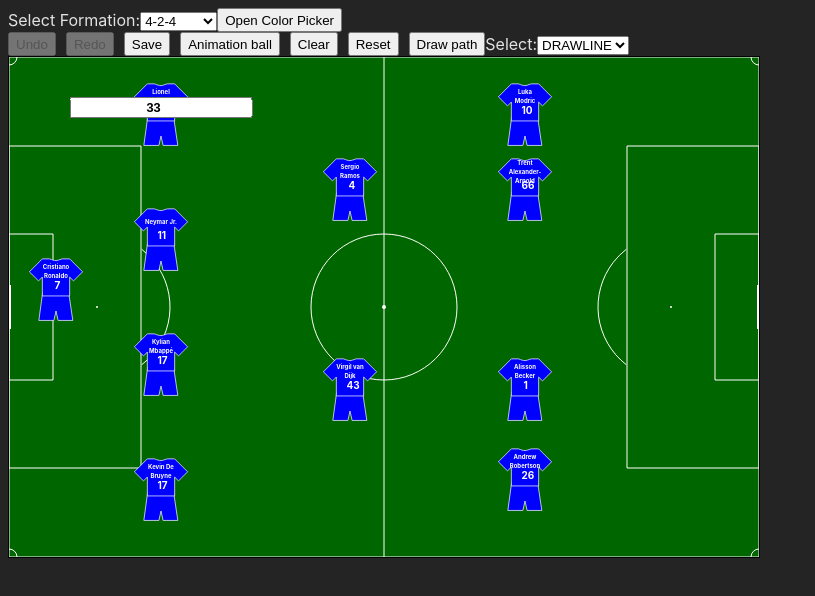
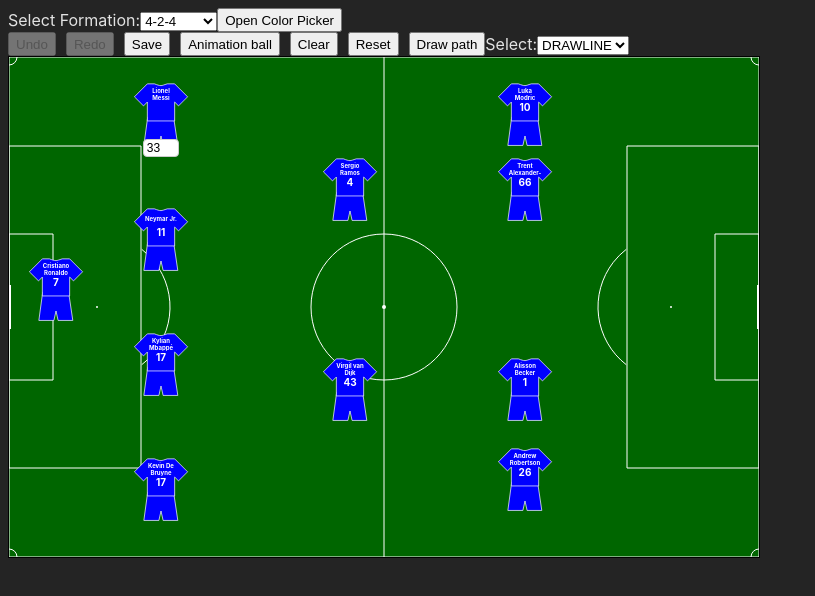
Before and after one commit to yarinTag/Tactical-Board, a React (Vite) app: page / in a window 1280 px wide. Both pictures are taken after a click on the element "33". Shown: the top 596 px of the page, without its empty margins (0-815 px from the left). Built offline with nearby package versions, Linux system fonts and the light colour scheme.

Commit message:
fixed touch listeners & uniform

```diff
--- a/src/component/Uniform.tsx
+++ b/src/component/Uniform.tsx
@@ -34,7 +34,12 @@ const Uniform: React.FC<PlayerProps> = ({ player, onUpdatePlayer }) => {
   };
 
   return (
-    <>
+    <div
+      style={{
+        position: 'relative',
+        textAlign: 'center',
+      }}
+    >
       <Kit
         shirtFill={player.shirtColor}
         shirtStroke='#ffffff'
@@ -50,15 +55,23 @@ const Uniform: React.FC<PlayerProps> = ({ player, onUpdatePlayer }) => {
           defaultValue={player.name}
           onChange={handleNameChange}
           onBlur={handleNameBlur}
+          maxLength={20}
           style={{
             position: 'absolute',
-            top: '0%',
+            top: '10%',
             left: '50%',
             transform: 'translate(-50%, -50%)',
-            color: 'black',
-            fontWeight: 'bold',
-            fontSize: '1.8vw',
+            width: '70%',
+            fontSize: '12px',
+            padding: '4px',
+            border: '1px solid #ccc',
+            borderRadius: '4px',
             textAlign: 'center',
+            lineHeight: '1.2em',
+            maxHeight: '2.4em',
+            overflow: 'hidden',
+            whiteSpace: 'normal',
+            textOverflow: 'ellipsis',
           }}
         />
       ) : (
@@ -66,14 +79,19 @@ const Uniform: React.FC<PlayerProps> = ({ player, onUpdatePlayer }) => {
           onClick={handleNameClick}
           style={{
             position: 'absolute',
-            top: '24%',
+            top: '22%',
             left: '50%',
             transform: 'translate(-50%, -50%)',
             color: '#ffffff',
-            fontWeight: 'bold',
             fontSize: '6px',
             textAlign: 'center',
+            fontWeight: 'bold',
             cursor: 'pointer',
+            lineHeight: '1.2em',
+            maxHeight: '2.4em',
+            overflow: 'hidden',
+            whiteSpace: 'normal',
+            textOverflow: 'ellipsis',
           }}
         >
           {player.name}
@@ -89,12 +107,13 @@ const Uniform: React.FC<PlayerProps> = ({ player, onUpdatePlayer }) => {
           onBlur={handleNumberBlur}
           style={{
             position: 'absolute',
-            bottom: '50%',
+            bottom: '15%',
             left: '50%',
-            transform: 'translateX(-50%)',
-            color: 'black',
-            fontWeight: 'bold',
-            fontSize: '1vw',
+            transform: 'translate(-50%, 50%)',
+            width: '30px',
+            fontSize: '12px',
+            border: '1px solid #ccc',
+            borderRadius: '4px',
             textAlign: 'center',
           }}
         />
@@ -103,9 +122,9 @@ const Uniform: React.FC<PlayerProps> = ({ player, onUpdatePlayer }) => {
           onClick={handleNumberClick}
           style={{
             position: 'absolute',
-            bottom: '50%',
-            left: +player.shirtNumber > 9 ? '45%' : '48%',
-            transform: 'translateX(-50%, 50%)',
+            bottom: '45%',
+            left: '50%',
+            transform: 'translate(-50%, -50%)',
             color: 'white',
             fontWeight: 'bold',
             fontSize: '10px',
@@ -116,7 +135,7 @@ const Uniform: React.FC<PlayerProps> = ({ player, onUpdatePlayer }) => {
           {player.shirtNumber}
         </div>
       )}
-    </>
+    </div>
   );
 };
 
--- a/src/component/player/Player.tsx
+++ b/src/component/player/Player.tsx
@@ -21,6 +21,7 @@ const Player: React.FC<PlayerProps> = ({ player, onUpdatePlayer }) => {
     const parentRect = document
       .querySelector(`[data-testid^="WrapperPlayers"]`)
       ?.getBoundingClientRect();
+
     if (!parentRect) return;
 
     const clientX = isMouse
@@ -64,7 +65,6 @@ const Player: React.FC<PlayerProps> = ({ player, onUpdatePlayer }) => {
       playerRef.current.style.left = `${newX}px`;
       playerRef.current.style.top = `${newY}px`;
     }
-    // setLocalAxis({ x: newX, y: newY });
   };
 
   const handleMouseDown = (e: React.MouseEvent<HTMLDivElement>) => {
@@ -89,23 +89,27 @@ const Player: React.FC<PlayerProps> = ({ player, onUpdatePlayer }) => {
   };
 
   const handleTouchStart = (e: React.TouchEvent<HTMLDivElement>) => {
-    // Prevent default behavior to avoid scrolling or zooming
-    e.preventDefault();
+    if (!playerRef.current) return;
 
     const touch = e.touches[0];
+    const playerRect = playerRef.current.getBoundingClientRect();
+    setDragStart({
+      x: touch.clientX - (playerRect.left + playerRect.width / 2),
+      y: touch.clientY - (playerRect.top + playerRect.height / 2),
+    });
     dragging.current = true;
-    setDragStart({ x: touch.clientX, y: touch.clientY });
-    playerRef.current?.style?.setProperty('touch-action', 'none');
+    playerRef.current.style.touchAction = 'none';
   };
 
   const handleTouchMove = (e: React.TouchEvent<HTMLDivElement>) => {
-    e.preventDefault();
     updatePosition(e, false);
   };
 
   const handleTouchEnd = () => {
+    if (!playerRef.current) return;
+
     dragging.current = false;
-    playerRef.current?.style?.setProperty('touch-action', 'auto');
+    playerRef.current.style.touchAction = 'auto';
     onUpdatePlayer({ ...player, axis: playerPosition.current }, 'position');
   };
 
@@ -132,12 +136,10 @@ const Player: React.FC<PlayerProps> = ({ player, onUpdatePlayer }) => {
       style={{
         display: 'flex',
         width: '70px',
-        height: '70px',
+        height: '80px',
         flexDirection: 'column',
         alignItems: 'center',
         position: 'absolute',
-        // left: localAxis!.x,
-        // top: localAxis!.y,
         cursor: dragging.current ? 'grab' : 'move',
       }}
       className={'player'}
@@ -147,11 +149,7 @@ const Player: React.FC<PlayerProps> = ({ player, onUpdatePlayer }) => {
       onTouchMove={handleTouchMove}
       onTouchEnd={handleTouchEnd}
     >
-      <div
-        style={{
-          position: 'relative',
-        }}
-      >
+      <div>
         <Uniform player={player} onUpdatePlayer={onUpdatePlayer} />
       </div>
     </div>
--- a/src/component/tacticalBoard/TacticalBoard.tsx
+++ b/src/component/tacticalBoard/TacticalBoard.tsx
@@ -1,6 +1,6 @@
 import React, { useState, useEffect, useRef } from 'react';
 import * as htmlToImage from 'html-to-image';
-import { Point, SelectOptions } from './interface';
+import { IAxisPoint, Point, SelectOptions, UndoSteps } from './interface';
 import { drawPitch } from '../../utils/CanvasUtils';
 import BoardOptions from './BoardOptions';
 import ActionButtons from '../actionbtn/ActionButtons';
@@ -14,15 +14,13 @@ const TacticalBoard: React.FC = () => {
   const [ballPosition, setBallPosition] = useState({ x: 362, y: 240 });
   const [isMouseDown, setIsMouseDown] = useState<boolean>(false);
   const [isBallDrag, setIsBallDrag] = useState<boolean>(false);
-  const startX = React.useRef<number>(0);
-  const startY = React.useRef<number>(0);
+  const startX = React.useRef<number | null>(null);
+  const startY = React.useRef<number | null>(null);
   const canvas = canvasRef.current;
   const ctx = canvas?.getContext('2d');
-  const [storedLines, setStoredLines] = useState<
-    Array<{ x: number; y: number }>
-  >([]);
-  const [undoSteps, setUndoSteps] = useState<{ [key: number]: Point[] }>({});
-  const [redoStep, setRedoStep] = useState<{ [key: number]: Point[] }>({});
+  const [storedLines, setStoredLines] = useState<Array<IAxisPoint>>([]);
+  const [undoSteps, setUndoSteps] = useState<UndoSteps>({});
+  const [redoStep, setRedoStep] = useState<UndoSteps>({});
 
   const [selectOption, setSelectOption] = React.useState(
     SelectOptions.DRAWLINE
@@ -167,11 +165,13 @@ const TacticalBoard: React.FC = () => {
 
   const handleMouseDown = (e: React.MouseEvent<HTMLCanvasElement>) => {
     setIsMouseDown(true);
+    const x = e.nativeEvent.offsetX;
+    const y = e.nativeEvent.offsetY;
     if (canvas && ctx) {
       switch (selectOption) {
         case SelectOptions.BALLPASS:
-          const canvasMouseX = e.clientX - canvas.offsetLeft;
-          const canvasMouseY = e.clientY - canvas.offsetTop;
+          const canvasMouseX = x;
+          const canvasMouseY = y;
           setStoredLines((prev) => [
             ...prev,
             {
@@ -191,13 +191,10 @@ const TacticalBoard: React.FC = () => {
           break;
         case SelectOptions.DRAWLINE:
           ctx.beginPath();
-          ctx.moveTo(
-            (startX.current = e.pageX - canvas.offsetLeft),
-            (startY.current = e.pageY - canvas.offsetTop)
-          );
+          ctx.moveTo((startX.current = x), (startY.current = y));
           const temp = {
             ...undoSteps,
-            [undo + 1]: [],
+            [undo + 1]: [] as Point[],
           };
           const { offsetX, offsetY } = e.nativeEvent;
 
@@ -213,7 +210,7 @@ const TacticalBoard: React.FC = () => {
 
   const handleMouseMove = (e: React.MouseEvent<HTMLCanvasElement>) => {
     if (isMouseDown) {
-      if (canvas && ctx) {
+      if (canvas && ctx && startX.current !== null && startY.current !== null) {
         const x = e.pageX - canvas.getBoundingClientRect().left;
         const y = e.pageY - canvas.getBoundingClientRect().top;
         switch (selectOption) {
@@ -277,7 +274,7 @@ const TacticalBoard: React.FC = () => {
   const handleTouchMove = (e: React.TouchEvent<HTMLCanvasElement>) => {
     e.preventDefault();
     if (isMouseDown) {
-      if (canvas && ctx) {
+      if (canvas && ctx && startX.current !== null && startY.current !== null) {
         const touch = e.touches[0];
         const x = touch.pageX - canvas.offsetLeft;
         const y = touch.pageY - canvas.offsetTop;
--- a/src/index.css
+++ b/src/index.css
@@ -11,6 +11,7 @@
   text-rendering: optimizeLegibility;
   -webkit-font-smoothing: antialiased;
   -moz-osx-font-smoothing: grayscale;
+  overflow: hidden;
 }
 
 button:focus,
--- a/vite.config.ts
+++ b/vite.config.ts
@@ -1,7 +1,11 @@
-import { defineConfig } from 'vite'
-import react from '@vitejs/plugin-react-swc'
+import { defineConfig } from 'vite';
+import react from '@vitejs/plugin-react-swc';
 
 // https://vite.dev/config/
 export default defineConfig({
+  server: {
+    host: '0.0.0.0',
+    fs: { strict: false },
+  },
   plugins: [react()],
-})
+});
```
Also changed, not shown: src/component/kit/Kit.tsx (+10 -4 lines).
